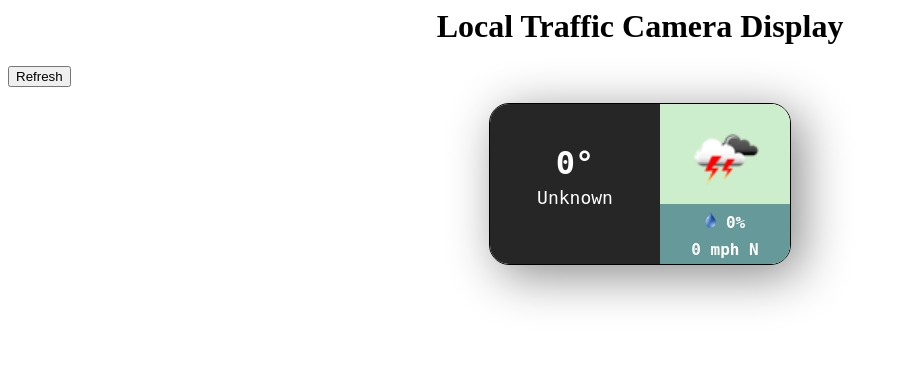
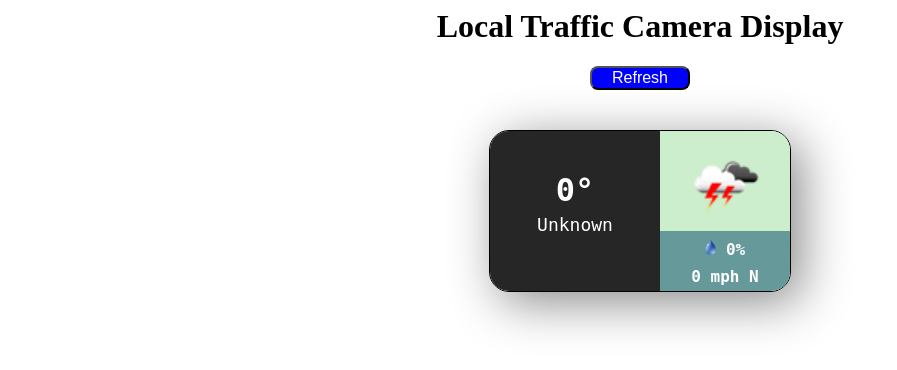
Before and after one commit to mariabultena/Weather, a plain HTML site: page index.html in a window 1280 px wide. Shown: the whole page, without its empty margins (0-897 px from the left). Drawn offline with Linux system fonts and the light colour scheme; no server answers.

Commit message:
Update styles.css

```diff
--- a/styles.css
+++ b/styles.css
@@ -1,6 +1,17 @@
 h1{
   text-shadow: 4px 4px 16px #FFFFFF, -4px -4px 16px #FFFFFF;
   text-align: center;
+}
+
+#refresh{
+  width: 100px;
+  display: block;
+  margin: auto;
+  margin-bottom: 40px;
+  background-color: blue;
+  color: white;
+  font-size: 16px;
+  border-radius: 8px;
 }
 
 .weather-app {
```
